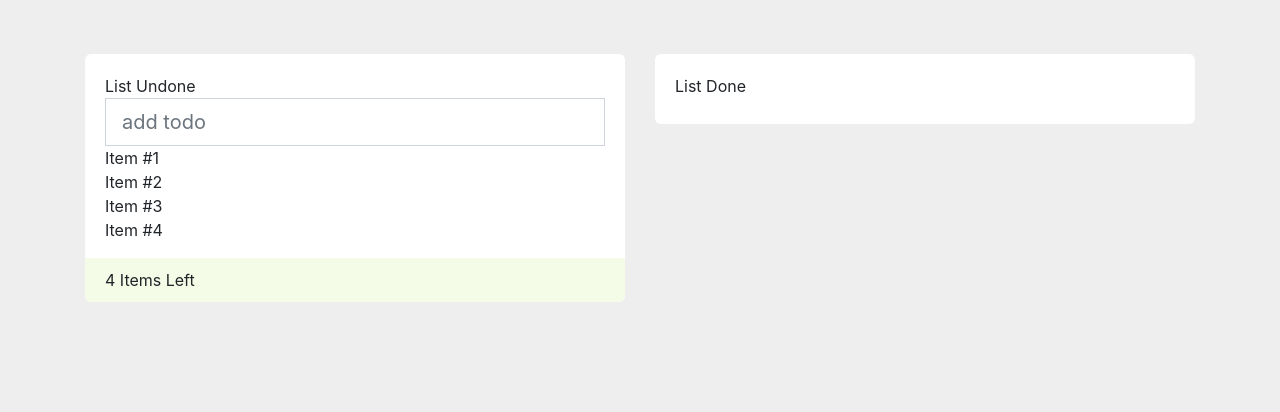
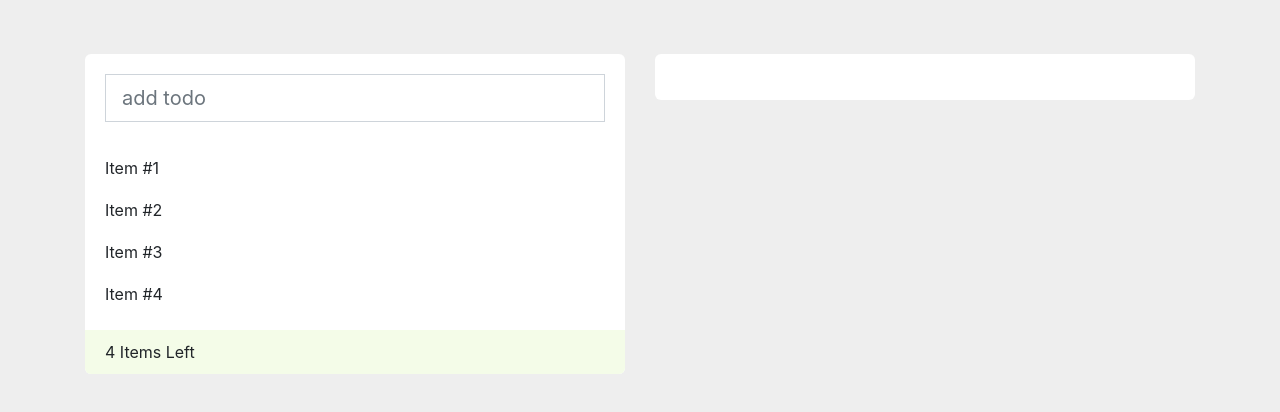
Before and after one commit to abdel20172/Formation-React-TODO-List, a React (Create React App) app in the folder todo/: page / in a window 1280 px wide. Shown: the top 412 px of the page. Built offline with nearby package versions, Linux system fonts and the light colour scheme.

Commit message:
Action delete

```diff
--- a/todo/src/Todo.css
+++ b/todo/src/Todo.css
@@ -57,3 +57,7 @@ li.ui-state-default:last-child {
 .paddingZero {
     padding: 0;
 }
+
+#not-done li{
+    margin: 10px 0;
+}
--- a/todo/src/TodoApp.js
+++ b/todo/src/TodoApp.js
@@ -55,6 +55,15 @@ export default class TodoApp extends Component{
 
         return undone.length;
     };
+
+    delet= (key) => {
+
+        let filtred = this.state.items.filter(item => {
+            return item.key != key;
+        });
+        this.setState({items : filtred});
+
+    };
     render(){
         return(
         <div className="container">
@@ -62,7 +71,7 @@ export default class TodoApp extends Component{
             <div className="row">
                 <div className="col-md-6">
                     <div className="todolist ">
-                    List Undone
+
                     <form onSubmit={(e) => {
                         e.preventDefault();
                         this.add()}} >
@@ -70,10 +79,13 @@ export default class TodoApp extends Component{
                         className="form-control form-control-lg"
                         value={this.state.input} onChange={(e) => this.handleChange(e)}/>
                     </form>
+                    <br/>
                     <ul className="no-padding" id="not-done">
                         {this.state.items.map(item => {
                             if (!item.done) {
-                                return <li className="list-unstyled" key={item.key} onClick={() => this.move(item.key)}>{item.text}</li>
+                                return( <li className="list-unstyled" key={item.key} >
+                                    <label onClick={() => this.move(item.key)}>{item.text}</label>
+                                    </li>);
                             }
                         })}
                     </ul>
@@ -84,12 +96,13 @@ export default class TodoApp extends Component{
                 </div>
                 <div className="col-md-6">
                 <div className="todolist">
-                    List Done
+
                     <ul id="done-items">
                         {this.state.items.map(item => {
                             if (item.done) {
                                 return <li className="list-unstyled" key={item.key} >
-                                    <label onClick={() => this.move(item.key)}>{item.text}</label> <button className="btn float-right paddingzero"> <i class="fas fa-trash"></i></button>
+                                    <label onClick={() => this.move(item.key)}>{item.text}</label>
+                                    <button className="btn float-right paddingzero" onClick={e => this.delet(item.key)}> <i class="fas fa-trash"></i></button>
 
                                 </li>
                             }
```
